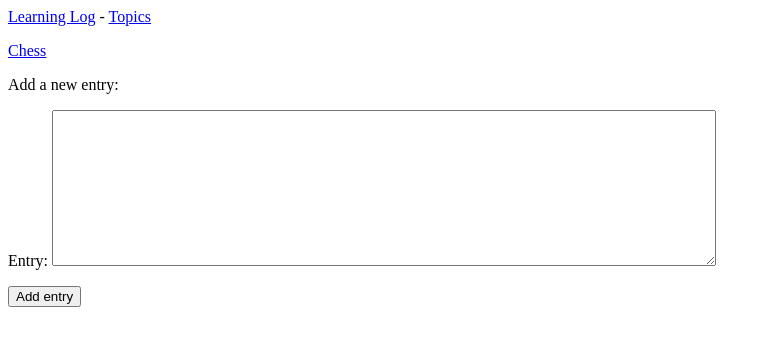
After one commit to Sushovit204/learning_log, a Django app: page /new_entry/3/ in a window 1280 px wide. The commit adds this page. Shown: the top 346 px of the page, without its empty margins (0-771 px from the left). Run offline with Django 4.2, Linux system fonts and the light colour scheme; data comes from the database, SQL or seed files in the repository; both versions use the stored data as it was after the commit.

Commit message:
Added a new entry for a topic

```diff
--- a/learning_logs/forms.py
+++ b/learning_logs/forms.py
@@ -1,6 +1,6 @@
 from django import forms
 
-from .models import Topic
+from .models import Topic, Entry
 
 
 class TopicForm(forms.ModelForm):
@@ -8,3 +8,11 @@ class TopicForm(forms.ModelForm):
         model = Topic
         fields = ['text']
         labels = {'text': ''}
+
+
+class EntryForm(forms.ModelForm):
+    class Meta:
+        model = Entry
+        fields = ['text']
+        labels = {'text': 'Entry:'}
+        widgets = {'text': forms.Textarea(attrs={'cols': 80})}
--- /dev/null
+++ b/learning_logs/templates/learning_logs/new_entry.html
@@ -0,0 +1,11 @@
+{% extends "learning_logs/base.html" %} {% block content %}
+
+<p><a href="{% url 'learning_logs:topic' topic.id %}">{{ topic }}</a></p>
+<p>Add a new entry:</p>
+
+<form action="{% url 'learning_logs:new_entry' topic.id %}" method="post">
+  {% csrf_token %} {{ form.as_p }}
+  <button name="submit">Add entry</button>
+</form>
+
+{% endblock content %}
--- a/learning_logs/templates/learning_logs/new_topic.html
+++ b/learning_logs/templates/learning_logs/new_topic.html
@@ -1,7 +1,7 @@
 {% extends "learning_logs/base.html" %} {% block content %}
 <p>Add a new topic:</p>
 
-<form action="{% url 'learning_logs:new_topic' %" method="post">
+<form action="{% url 'learning_logs:new_topic' %}" method="post">
   {% csrf_token %} {{ form.as_p }}
   <button name="submit">Add topic</button>
 </form>
--- a/learning_logs/templates/learning_logs/topic.html
+++ b/learning_logs/templates/learning_logs/topic.html
@@ -3,6 +3,9 @@
 <p>Topic: {{ topic }}</p>
 
 <p>Entries:</p>
+<p>
+  <a href="{% url 'learning_logs:new_entry' topic.id %}">Add new entry</a>
+</p>
 <ul>
   {% for entry in entries %}
   <li>
--- a/learning_logs/urls.py
+++ b/learning_logs/urls.py
@@ -14,4 +14,6 @@ urlpatterns = [
     path('topics/<int:topic_id>/', views.topic, name='topic'),
     # Page for adding a new topic
     path('new_topic/', views.new_topic, name='new_topic'),
+    # Page for adding new entry
+    path('new_entry/<int:topic_id>/', views.new_entry, name='new_entry'),
 ]
--- a/learning_logs/views.py
+++ b/learning_logs/views.py
@@ -1,7 +1,8 @@
+from multiprocessing import context
 from django.shortcuts import render, redirect
 
 from .models import Topic
-from .forms import TopicForm
+from .forms import TopicForm, EntryForm
 
 
 def index(request):
@@ -40,3 +41,24 @@ def new_topic(request):
     # Display a blank or invalid form
     context = {'form': form}
     return render(request, 'learning_logs/new_topic.html', context)
+
+
+def new_entry(request, topic_id):
+    """Add a new entry for a particular topic"""
+    topic = Topic.objects.get(id=topic_id)
+
+    if request.method != 'POST':
+        # NO data submitted, create a blank form
+        form = EntryForm()
+    else:
+        # POST data submitted;process data.
+        form = EntryForm(data=request.POST)
+        if form.is_valid():
+            new_entry = form.save(commit=False)
+            new_entry.topic = topic
+            new_entry.save()
+            return redirect('learning_logs:topic', topic_id=topic_id)
+
+    # Display a blank or invalid form
+    context = {'topic': topic, 'form': form}
+    return render(request, 'learning_logs/new_entry.html', context)
```
Also changed, not shown: db.sqlite3.
